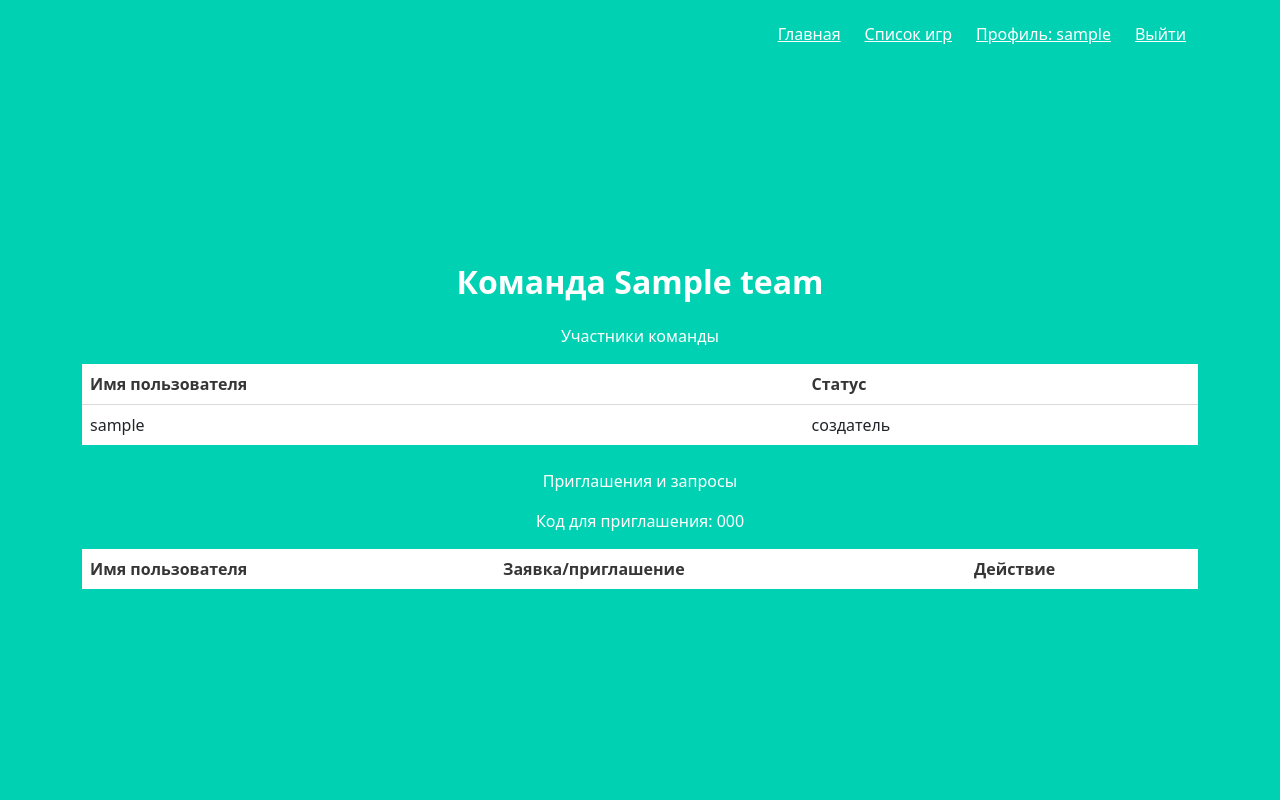
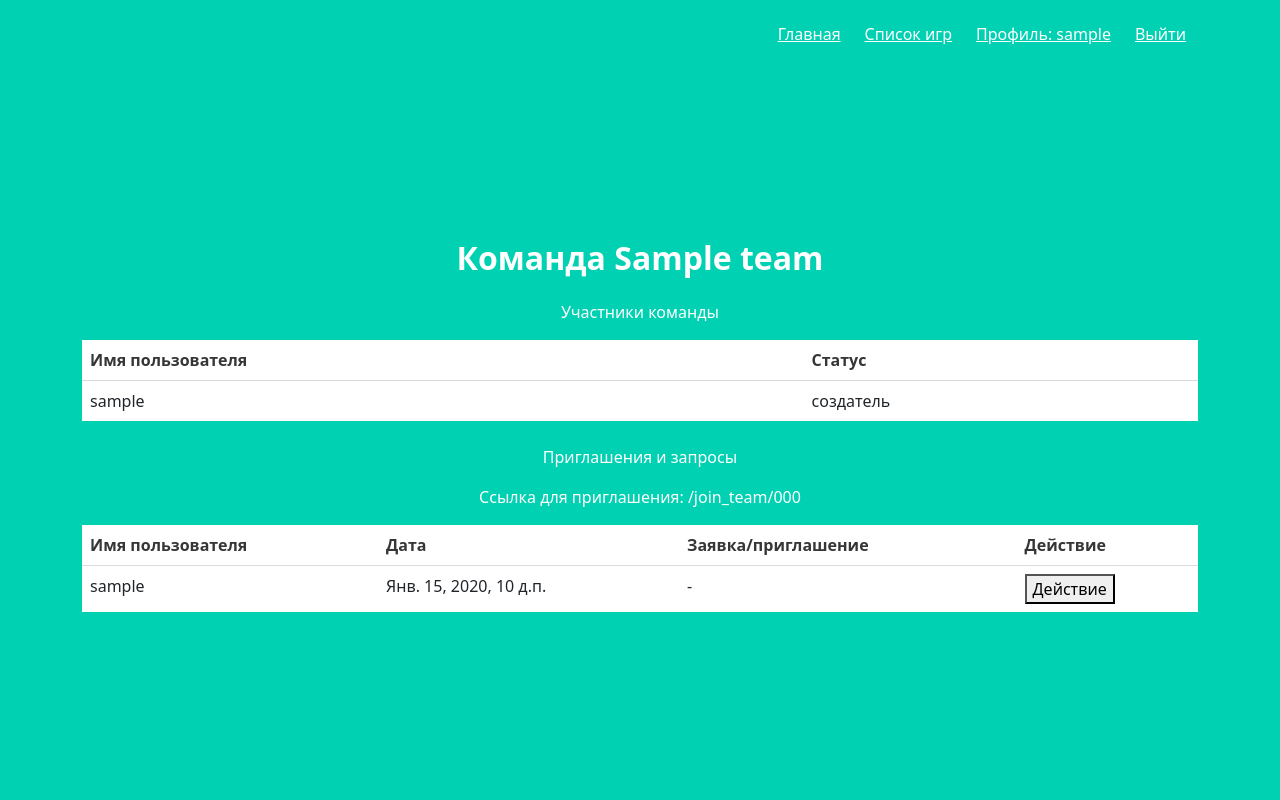
Before and after one commit to Falconwatch/BankingBattle, a Django app: page /team/1 in a window 1280 px wide. Run offline with Django 3.2, Linux system fonts and the light colour scheme; a user stored in the database is signed in; tables that the repository leaves empty hold one stand-in row (values such as "Sample post"); lists and menus that the app fills with data are empty; some libraries are stand-ins or nearby versions.

Commit message:
Подача и просмотр заявок

```diff
--- a/banking_battle/battle/admin.py
+++ b/banking_battle/battle/admin.py
@@ -1,5 +1,5 @@
 from django.contrib import admin
-from .models import Game, Team, Round, Dataset, Submit
+from .models import Game, Team, Round, Dataset, Submit, TeamInvitation
 
 # Register your models here.
 admin.site.register(Game)
@@ -7,3 +7,4 @@
 admin.site.register(Round)
 admin.site.register(Dataset)
 admin.site.register(Submit)
+admin.site.register(TeamInvitation)
--- a/banking_battle/battle/models.py
+++ b/banking_battle/battle/models.py
@@ -1,5 +1,6 @@
 from django.db import models
 from django.contrib.auth import get_user_model
+from datetime import datetime
 
 User = get_user_model()
 
@@ -14,11 +15,6 @@
 
     def __str__(self):
         return self.title
-
-
-
-
-
 
 class Team(models.Model):
     name = models.CharField(max_length=256)
@@ -37,7 +33,11 @@
     def __str__(self):
         return self.name
 
-
+class TeamInvitation(models.Model):
+    id = models.BigAutoField(primary_key=True)
+    user = models.ForeignKey(User, on_delete=models.CASCADE, null=False)
+    team = models.ForeignKey(Team, on_delete=models.CASCADE, null=False)
+    date = models.DateTimeField(default=datetime.now, blank=True)
 
 
 class Round(models.Model):
--- a/banking_battle/battle/urls.py
+++ b/banking_battle/battle/urls.py
@@ -14,5 +14,7 @@
     path('round/<int:roundid>/', views.round, name='round'),
     path('download_submit/<int:submit_id>', views.download_submit, name='download_submit'),
     path('apply/<int:gameid>', views.apply, name='apply'),
-    path('team/<int:teamid>', views.manage_team, name="team")
+    path('team/<int:teamid>', views.manage_team, name="team"),
+    path('join_team/<str:code>', views.join_team, name="join_team")
+
 ]
--- a/banking_battle/battle/views.py
+++ b/banking_battle/battle/views.py
@@ -12,7 +12,7 @@
 from .forms import ApplicationForm
 from .managers import *
 
-from .models import User, Game, Round, Submit, Team
+from .models import User, Game, Round, Submit, Team, TeamInvitation
 
 
 def index(request):
@@ -217,7 +217,7 @@
 
     team = get_object_or_404(Team, id=teamid)
     users = get_team_users(team=team)
-    invitations = list()
+    invitations = TeamInvitation.objects.filter(team = team)
 
     context = {}
     context["team"] = team
@@ -227,4 +227,11 @@
 
     return render(request,template,context)
 
-    pass
+@login_required()
+def join_team(request, code):
+    team = get_object_or_404(Team, invite_code = code)
+    user = request.user
+    invitation = TeamInvitation()
+    invitation.user = user
+    invitation.team = team
+    invitation.save()
--- a/banking_battle/templates/battle/team.html
+++ b/banking_battle/templates/battle/team.html
@@ -20,17 +20,19 @@
   </table>
 
 <p>Приглашения и запросы</p>
-<p>Код для приглашения: {{invitation_code}}</p>
+<p>Ссылка для приглашения: {% url 'battle:join_team' code=invitation_code %}</p>
 <table class = "table">
   <tr>
     <th>Имя пользователя</th>
+    <th>Дата</th>
     <th>Заявка/приглашение</th>
     <th>Действие</th>
   </tr>
 {% for inv in invitations %}
   <tr>
-    <td>{{inv.username}}</td>
-    <td>{{inv.type}}</td>
+    <td>{{inv.user.username}}</td>
+    <td>{{inv.date}}</td>
+    <td>-</td>
     <td><button>Действие</button></td>
   </tr>
 {% endfor %}
```
